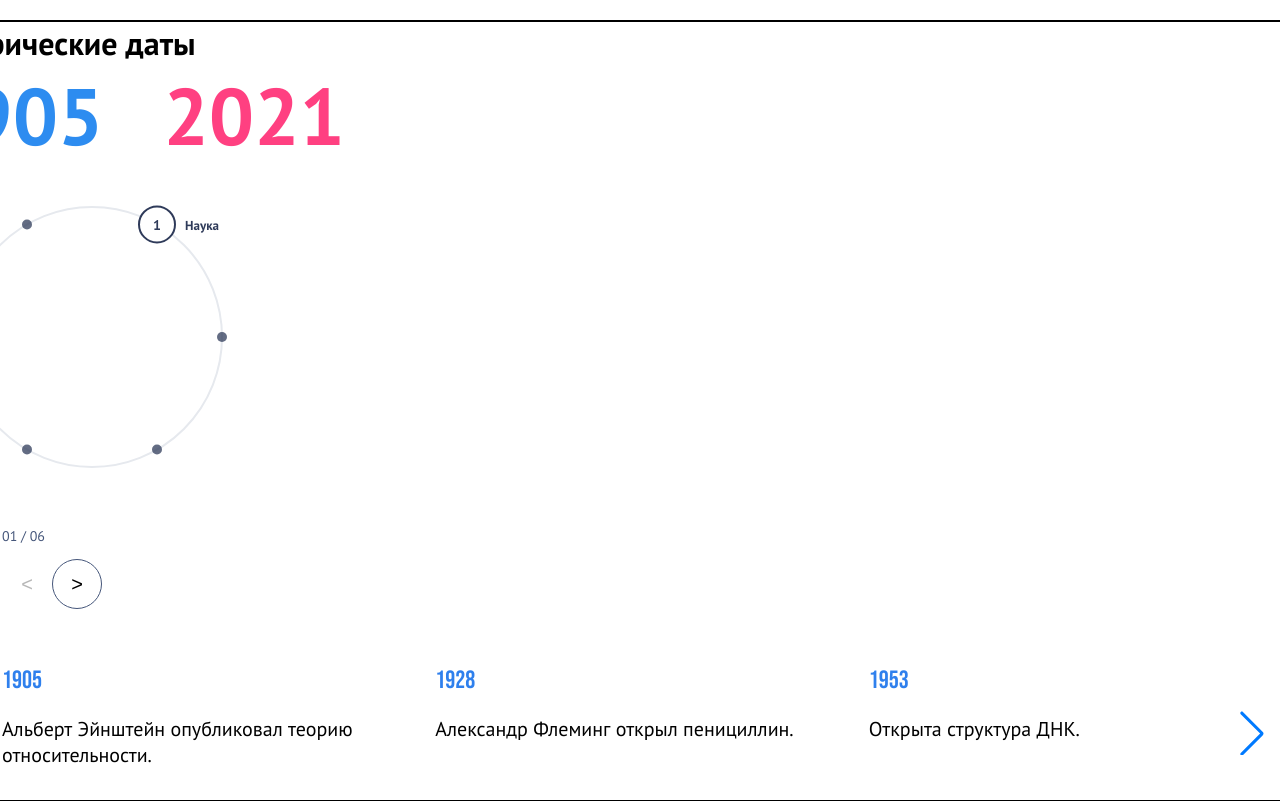
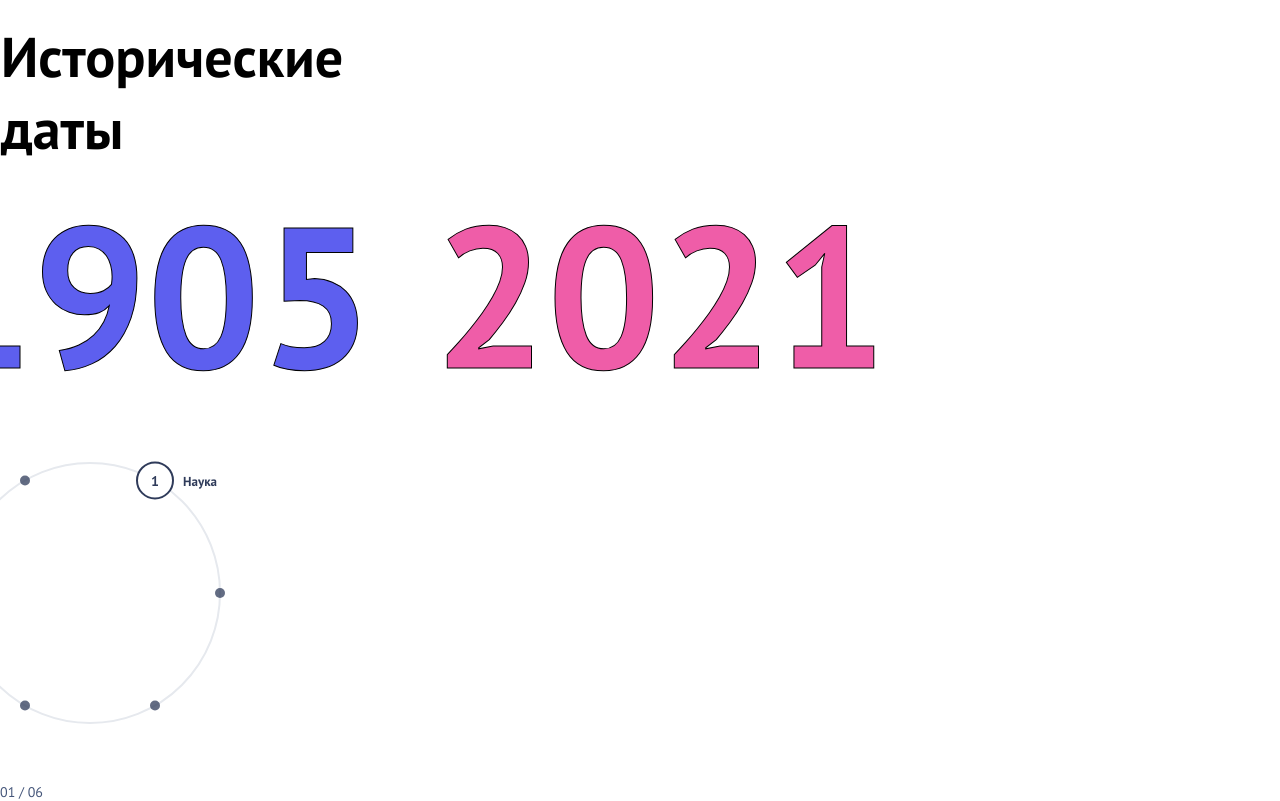
Before and after one commit to thegolova/historical-dates, a Next.js app: page / in a window 1280 px wide. Shown: the top 801 px of the page. Built offline with nearby package versions, Linux system fonts and the light colour scheme.

Commit message:
fix styles

```diff
--- a/src/app/globals.scss
+++ b/src/app/globals.scss
@@ -25,7 +25,18 @@ body {
 
   .desktop-container {
     width: 1440px;
-    border: 2px solid black;
+  }
+
+  .desktop-title {
+    font-family: "PT Sans", sans-serif;
+    font-style: normal;
+    font-weight: bold;
+    font-size: 56px;
+    max-width: 353px;
+    padding-left: 76px;
+    border-left: 5px solid transparent;
+    border-image: linear-gradient(to bottom, #3877ee, #ef5da8) 1;
+    border-image-slice: 1;
   }
 
   .desktop-content {
@@ -53,7 +64,7 @@ body {
       font-size: 20px;
 
       &:disabled {
-        border-color: #ffffff;
+        opacity: 0.5;
       }
     }
   }
@@ -118,16 +129,22 @@ body {
   }
 
   .date-display {
-    font-size: 80px;
+    display: flex;
+    font-size: 200px;
+    font-family: "PT Sans", sans-serif;
+    font-style: normal;
     font-weight: bold;
-    display: flex;
     gap: 60px;
 
     .first {
-      color: #2d8cf0;
+      color: #5d5fef;
+      -webkit-text-stroke-width: 1px;
+      -webkit-text-stroke-color: black;
     }
     .last {
-      color: #ff4081;
+      color: #ef5da8;
+      -webkit-text-stroke-width: 1px;
+      -webkit-text-stroke-color: black;
     }
   }
 }
--- a/src/features/historical-dates/components/desktop-layout/DesktopLayout.tsx
+++ b/src/features/historical-dates/components/desktop-layout/DesktopLayout.tsx
@@ -32,7 +32,7 @@ const DesktopLayout = ({
 
   return (
     <div className="desktop-container">
-      <h1>Исторические даты</h1>
+      <h1 className="desktop-title">Исторические даты</h1>
       <DateDisplay currentCategory={currentCategory}/>
       <CirclePicker
         categories={categories}
```
